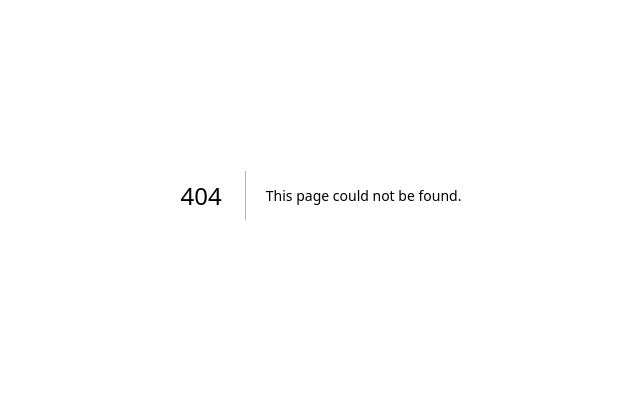
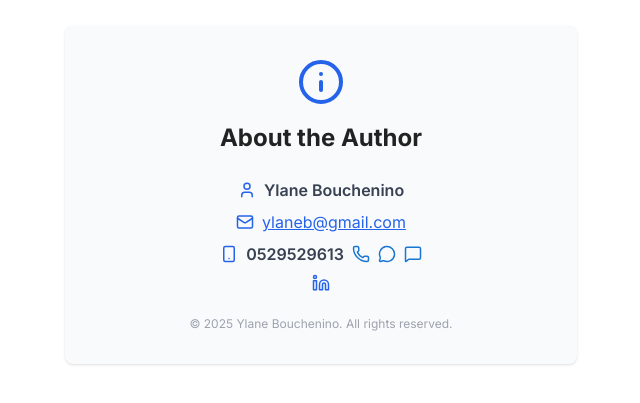
Before and after one commit to Ylaneb/orharmony, a Next.js app: page /info in a window 1280 px wide. Before the commit this address had no page. Shown: the part 205-608 px from the top of the page, without its empty margins (319-959 px from the left). Built offline with nearby package versions, Linux system fonts and the light colour scheme.

Commit message:
feat: enhance info page with Lucide icons for each line and improved LinkedIn styling

```diff
--- /dev/null
+++ b/src/app/info/page.tsx
@@ -0,0 +1,41 @@
+import { Info, Phone, MessageCircle, Linkedin, Smartphone, MessageSquare, User, Mail } from "lucide-react"
+
+export default function InfoPage() {
+  return (
+    <main className="flex min-h-screen flex-col items-center justify-center bg-white p-8">
+      <div className="max-w-lg w-full bg-gray-50 rounded-lg shadow p-8 text-center">
+        <div className="flex justify-center mb-4">
+          <Info size={48} className="text-blue-600" />
+        </div>
+        <h1 className="text-2xl font-bold mb-6">About the Author</h1>
+        <div className="mb-4 flex flex-col gap-2 items-start justify-center text-gray-700">
+          <div className="flex items-center gap-2 w-full justify-center">
+            <User size={18} className="text-blue-600" />
+            <span className="font-semibold">Ylane Bouchenino</span>
+          </div>
+          <div className="flex items-center gap-2 w-full justify-center">
+            <Mail size={18} className="text-blue-600" />
+            <a href="mailto:ylaneb@gmail.com" className="text-blue-600 underline">ylaneb@gmail.com</a>
+          </div>
+          <div className="flex items-center gap-2 w-full justify-center">
+            <Smartphone size={18} className="text-blue-600" />
+            <span className="font-semibold">0529529613</span>
+            <a href="tel:0529529613" title="Call" className="hover:text-blue-600"><Phone size={18} /></a>
+            <a href="sms:0529529613" title="SMS" className="hover:text-green-600"><MessageCircle size={18} /></a>
+            {/* WhatsApp: use MessageSquare as a substitute icon */}
+            <a href="https://wa.me/972529529613" target="_blank" rel="noopener noreferrer" title="WhatsApp" className="hover:text-green-600"><MessageSquare size={18} /></a>
+          </div>
+          <div className="flex items-center gap-2 w-full justify-center">
+
+            <a href="https://www.linkedin.com/in/ylanebouchenino/" target="_blank" rel="noopener noreferrer" className="flex items-center gap-1 text-blue-600 hover:underline">
+            <Linkedin size={18} className="text-blue-600" />
+            </a>
+          </div>
+        </div>
+        <div className="text-xs text-gray-400 mt-6">
+          &copy; {new Date().getFullYear()} Ylane Bouchenino. All rights reserved.
+        </div>
+      </div>
+    </main>
+  )
+}
```
